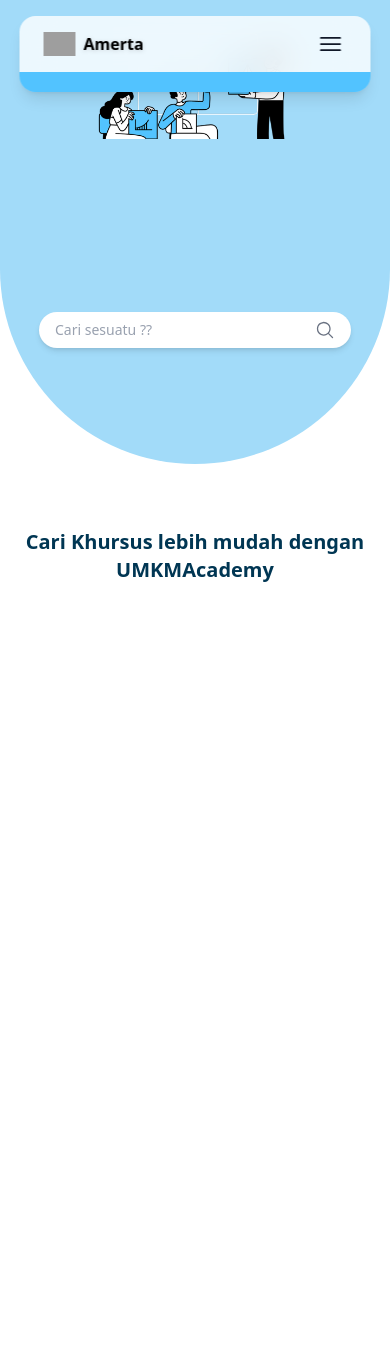
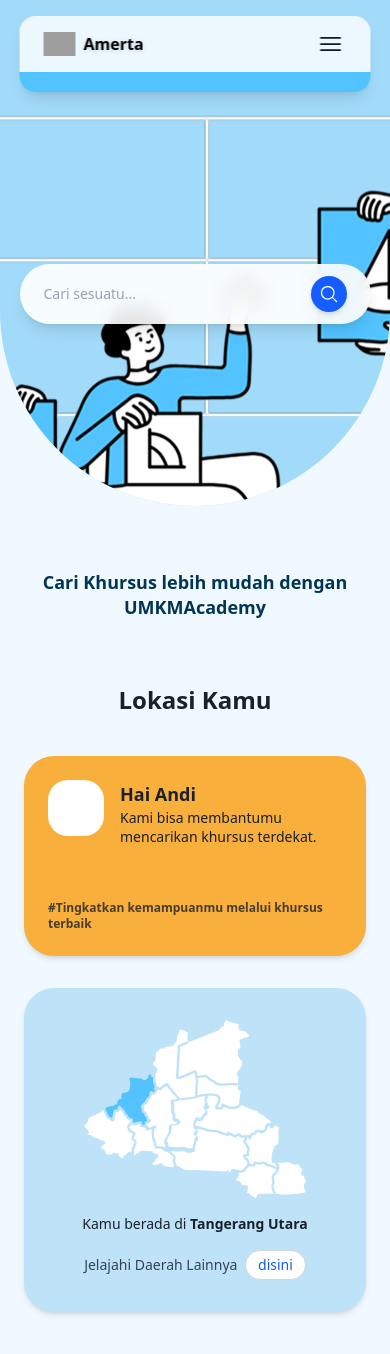
Before and after one commit to reynaldo0/Edunara, a Next.js app: page /siswa in a window 390 px wide. Shown: the top 1354 px of the page. Before the commit the page ends 844 px from the top, so only its background shows below. Built offline with nearby package versions, Linux system fonts and the light colour scheme; grey boxes are pictures that could not be loaded.

Commit message:
feat : adding location section and fix mobile UI

```diff
--- a/app/siswa/beranda/hero.tsx
+++ b/app/siswa/beranda/hero.tsx
@@ -9,25 +9,43 @@
       <div className="bg-[#A2DBF9] rounded-b-[450px] relative flex flex-col items-center overflow-hidden">
         {/* Background Hero */}
         <div
-          className="relative flex flex-col items-center justify-center w-full min-h-[55vh] md:min-h-[75vh] bg-contain md:bg-cover bg-top md:bg-center bg-no-repeat"
+          className="relative flex flex-col items-center justify-center w-full
+                     min-h-[60vh] md:min-h-[80vh] sm:bg-contain md:bg-cover
+                     bg-bottom md:bg-center bg-no-repeat
+                     transition-all duration-500"
           style={{
             backgroundImage: "url('/illustrasi/siswa/beranda/hero.png')",
           }}
         >
           {/* Kolom pencarian */}
-          <div className="absolute bottom-[25%] md:bottom-[28%] flex items-center bg-white rounded-full shadow-md px-4 py-2 sm:px-5 sm:py-2.5 md:px-6 md:py-3 w-[80%] max-w-[420px]">
+          <div
+            className="absolute bottom-[36%] md:bottom-[30%] flex items-center
+                       bg-white/90 backdrop-blur-sm rounded-full shadow-lg
+                       hover:shadow-xl transition-all duration-300
+                       px-6 py-3 sm:px-7 sm:py-4 md:px-8 md:py-5
+                       w-[90%] sm:w-[85%] max-w-[680px] md:max-w-[1080px] group"
+          >
             <input
               type="text"
-              placeholder="Cari sesuatu ??"
-              className="flex-1 bg-transparent outline-none text-gray-700 placeholder-gray-400 text-sm sm:text-base"
+              placeholder="Cari sesuatu... "
+              className="flex-1 bg-transparent outline-none text-gray-700
+                         placeholder-gray-400 text-sm sm:text-base md:text-lg
+                         transition-all duration-300 group-hover:text-gray-900"
             />
-            <MagnifyingGlassIcon className="w-5 h-5 sm:w-6 sm:h-6 text-gray-500 cursor-pointer" />
+            <button
+              type="button"
+              className="bg-blue-600 hover:bg-blue-700 transition-all duration-300
+                         text-white rounded-full p-2 sm:p-3 flex items-center justify-center
+                         shadow-md hover:scale-105 active:scale-95"
+            >
+              <MagnifyingGlassIcon className="w-5 h-5 sm:w-6 sm:h-6 md:w-7 md:h-7" />
+            </button>
           </div>
         </div>
       </div>
 
       {/* Judul */}
-      <h1 className="mt-16 md:mt-20 text-center text-xl sm:text-2xl md:text-6xl font-bold text-[#003653] leading-snug px-4">
+      <h1 className="mt-16 md:mt-20 text-center text-lg sm:text-2xl md:text-5xl font-bold text-[#003653] leading-snug px-6">
         Cari Khursus lebih mudah dengan UMKMAcademy
       </h1>
     </main>
--- /dev/null
+++ b/app/siswa/beranda/lokasi.tsx
@@ -0,0 +1,70 @@
+"use client";
+
+import Image from "next/image";
+
+export default function Lokasi() {
+    return (
+        <section className="py-16 px-6 flex flex-col items-center text-center">
+            {/* Judul */}
+            <h2 className="text-2xl md:text-3xl font-bold text-[#1A202C] mb-10">
+                Lokasi Kamu
+            </h2>
+
+            {/* Kontainer utama */}
+            <div className="flex flex-col md:flex-row items-center justify-center gap-8 w-full max-w-6xl">
+                {/* Kartu kiri */}
+                <div
+                    className="bg-[#F8AF3C] text-left rounded-[30px] p-6 md:p-8 w-full sm:w-[80%] md:w-[350px]
+                     shadow-md flex flex-col justify-between min-h-[200px]
+                     md:translate-x-20 z-10 relative"
+                >
+                    {/* Avatar + teks */}
+                    <div className="flex items-start gap-4">
+                        <div className="bg-white rounded-[20px] w-14 h-14 md:w-16 md:h-16 shrink-0" />
+                        <div>
+                            <h3 className="text-[#1A202C] font-bold text-lg sm:text-xl">
+                                Hai Andi
+                            </h3>
+                            <p className="text-[#1A202C] text-sm sm:text-base leading-snug">
+                                Kami bisa membantumu mencarikan khursus terdekat.
+                            </p>
+                        </div>
+                    </div>
+
+                    {/* Tagline */}
+                    <p className="mt-6 text-xs sm:text-sm font-semibold text-[#1A202C]">
+                        <span className="text-[#1A202C]/80">
+                            #Tingkatkan kemampuanmu melalui khursus terbaik
+                        </span>
+                    </p>
+                </div>
+
+                {/* Peta kanan */}
+                <div
+                    className="bg-[#BEE3F8] rounded-[30px] p-8 w-full sm:w-[90%] md:w-[650px]
+                     text-[#1A202C] shadow-md flex flex-col items-center justify-center space-y-4
+                     md:-ml-6 md:pl-12"
+                >
+                    <Image
+                        src="/illustrasi/siswa/beranda/peta.svg"
+                        alt="Peta Lokasi"
+                        width={320}
+                        height={220}
+                        className="object-contain w-[80%] md:w-[60%]"
+                    />
+
+                    <p className="text-sm sm:text-base">
+                        Kamu berada di <span className="font-semibold">Tangerang Utara</span>
+                    </p>
+
+                    <p className="text-sm text-gray-700">
+                        Jelajahi Daerah Lainnya{" "}
+                        <button className="ml-1 px-3 py-1 rounded-full bg-white border border-gray-300 text-blue-600 hover:bg-blue-50 text-sm font-medium transition">
+                            disini
+                        </button>
+                    </p>
+                </div>
+            </div>
+        </section>
+    );
+}
--- a/app/siswa/page.tsx
+++ b/app/siswa/page.tsx
@@ -1,11 +1,13 @@
 import Navbar from "../components/Navbar";
 import Hero from "./beranda/hero";
+import Lokasi from "./beranda/lokasi";
 
 export default function SiswaPage() {
     return (
-        <>
+        <main className="bg-[#F0F9FF]">
             <Navbar />
             <Hero />
-        </>
+            <Lokasi />
+        </main>
     );
 }
```
Also changed, not shown: public/illustrasi/siswa/beranda/peta.svg (added).
